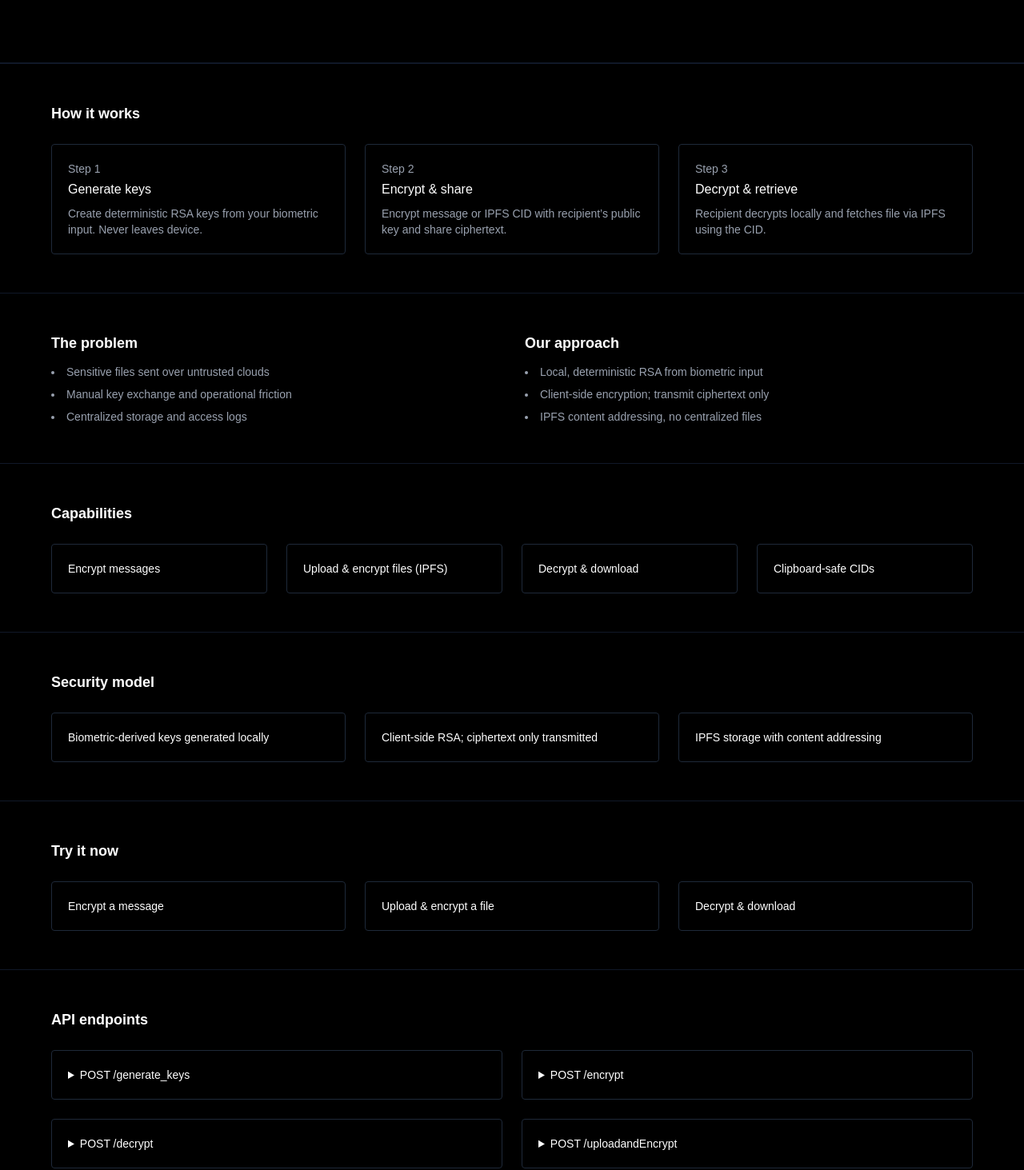
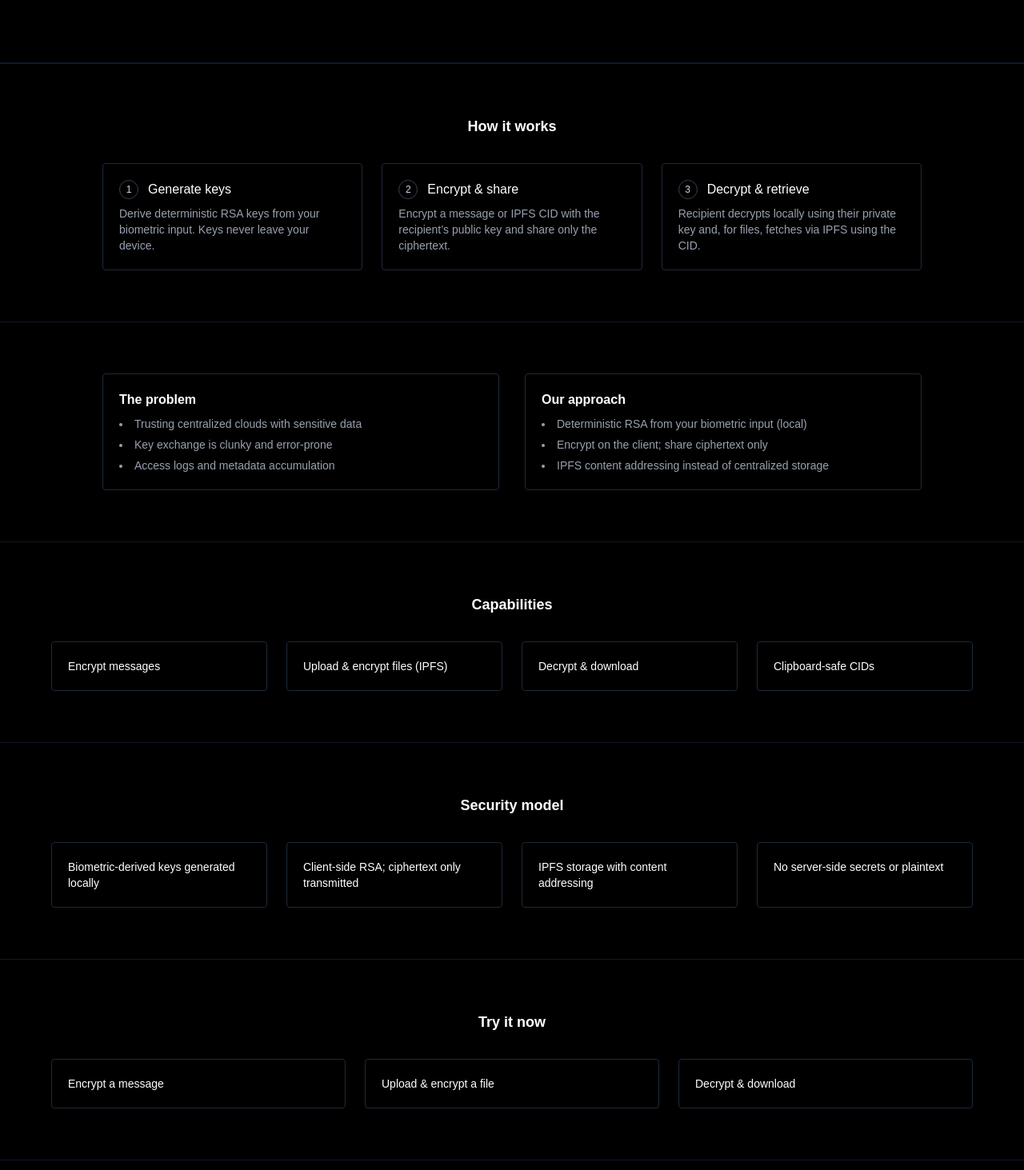
Before and after one commit to pieakshat/Eth-Delhi, a Next.js app in the folder FE/biocrypt/: page / in a window 1280 px wide. Shown: the part 530-1993 px from the top of the page at 80% size. Built offline with nearby package versions, Linux system fonts and the light colour scheme.

Commit message:
feat():v0 of lanidng is ready , iterstion is remaining

```diff
--- a/FE/biocrypt/app/page.tsx
+++ b/FE/biocrypt/app/page.tsx
@@ -39,81 +39,88 @@ export default function Home() {
         </section>
 
         {/* How it works */}
-        <section id="how" className="px-6 py-12 border-t border-gray-900">
-          <div className="max-w-6xl mx-auto">
-            <h2 className="text-lg font-semibold mb-6">How it works</h2>
-            <div className="grid md:grid-cols-3 gap-6">
-              <div className="border border-gray-800 rounded p-5">
-                <div className="text-sm text-gray-400">Step 1</div>
-                <div className="mt-1 font-medium">Generate keys</div>
-                <p className="mt-2 text-sm text-gray-400">Create deterministic RSA keys from your biometric input. Never leaves device.</p>
-              </div>
-              <div className="border border-gray-800 rounded p-5">
-                <div className="text-sm text-gray-400">Step 2</div>
-                <div className="mt-1 font-medium">Encrypt & share</div>
-                <p className="mt-2 text-sm text-gray-400">Encrypt message or IPFS CID with recipient’s public key and share ciphertext.</p>
-              </div>
-              <div className="border border-gray-800 rounded p-5">
-                <div className="text-sm text-gray-400">Step 3</div>
-                <div className="mt-1 font-medium">Decrypt & retrieve</div>
-                <p className="mt-2 text-sm text-gray-400">Recipient decrypts locally and fetches file via IPFS using the CID.</p>
-              </div>
-            </div>
+        <section id="how" className="px-6 py-14 md:py-16 border-t border-gray-900">
+          <div className="max-w-5xl mx-auto">
+            <h2 className="text-center text-lg font-semibold mb-8">How it works</h2>
+            <ol className="grid md:grid-cols-3 gap-5 md:gap-6">
+              <li className="border border-gray-800 rounded p-5">
+                <div className="flex items-center gap-3">
+                  <span className="inline-flex h-6 w-6 items-center justify-center rounded-full border border-gray-700 text-xs text-gray-300">1</span>
+                  <span className="font-medium">Generate keys</span>
+                </div>
+                <p className="mt-2 text-sm text-gray-400">Derive deterministic RSA keys from your biometric input. Keys never leave your device.</p>
+              </li>
+              <li className="border border-gray-800 rounded p-5">
+                <div className="flex items-center gap-3">
+                  <span className="inline-flex h-6 w-6 items-center justify-center rounded-full border border-gray-700 text-xs text-gray-300">2</span>
+                  <span className="font-medium">Encrypt & share</span>
+                </div>
+                <p className="mt-2 text-sm text-gray-400">Encrypt a message or IPFS CID with the recipient’s public key and share only the ciphertext.</p>
+              </li>
+              <li className="border border-gray-800 rounded p-5">
+                <div className="flex items-center gap-3">
+                  <span className="inline-flex h-6 w-6 items-center justify-center rounded-full border border-gray-700 text-xs text-gray-300">3</span>
+                  <span className="font-medium">Decrypt & retrieve</span>
+                </div>
+                <p className="mt-2 text-sm text-gray-400">Recipient decrypts locally using their private key and, for files, fetches via IPFS using the CID.</p>
+              </li>
+            </ol>
           </div>
         </section>
 
         {/* Problem → Solution */}
-        <section className="px-6 py-12 border-t border-gray-900">
-          <div className="max-w-6xl mx-auto grid md:grid-cols-2 gap-8">
-            <div>
-              <h3 className="text-lg font-semibold mb-3">The problem</h3>
-              <ul className="space-y-2 text-sm text-gray-400 list-disc list-inside">
-                <li>Sensitive files sent over untrusted clouds</li>
-                <li>Manual key exchange and operational friction</li>
-                <li>Centralized storage and access logs</li>
+        <section className="px-6 py-14 md:py-16 border-t border-gray-900">
+          <div className="max-w-5xl mx-auto grid md:grid-cols-2 gap-6 md:gap-8">
+            <div className="border border-gray-800 rounded p-5">
+              <h3 className="text-base font-semibold mb-2">The problem</h3>
+              <ul className="space-y-1.5 text-sm text-gray-400 list-disc list-inside">
+                <li>Trusting centralized clouds with sensitive data</li>
+                <li>Key exchange is clunky and error‑prone</li>
+                <li>Access logs and metadata accumulation</li>
               </ul>
             </div>
-            <div>
-              <h3 className="text-lg font-semibold mb-3">Our approach</h3>
-              <ul className="space-y-2 text-sm text-gray-400 list-disc list-inside">
-                <li>Local, deterministic RSA from biometric input</li>
-                <li>Client‑side encryption; transmit ciphertext only</li>
-                <li>IPFS content addressing, no centralized files</li>
+            <div className="border border-gray-800 rounded p-5">
+              <h3 className="text-base font-semibold mb-2">Our approach</h3>
+              <ul className="space-y-1.5 text-sm text-gray-400 list-disc list-inside">
+                <li>Deterministic RSA from your biometric input (local)</li>
+                <li>Encrypt on the client; share ciphertext only</li>
+                <li>IPFS content addressing instead of centralized storage</li>
               </ul>
             </div>
           </div>
         </section>
 
         {/* Capabilities */}
-        <section className="px-6 py-12 border-t border-gray-900">
+        <section className="px-6 py-14 md:py-16 border-t border-gray-900">
           <div className="max-w-6xl mx-auto">
-            <h2 className="text-lg font-semibold mb-6">Capabilities</h2>
-            <div className="grid md:grid-cols-4 gap-6">
-              <div className="border border-gray-800 rounded p-5 text-sm">Encrypt messages</div>
-              <div className="border border-gray-800 rounded p-5 text-sm">Upload & encrypt files (IPFS)</div>
-              <div className="border border-gray-800 rounded p-5 text-sm">Decrypt & download</div>
-              <div className="border border-gray-800 rounded p-5 text-sm">Clipboard‑safe CIDs</div>
+            <h2 className="text-center text-lg font-semibold mb-8">Capabilities</h2>
+            <div className="grid md:grid-cols-4 gap-5 md:gap-6 text-sm">
+              <div className="border border-gray-800 rounded p-5">Encrypt messages</div>
+              <div className="border border-gray-800 rounded p-5">Upload & encrypt files (IPFS)</div>
+              <div className="border border-gray-800 rounded p-5">Decrypt & download</div>
+              <div className="border border-gray-800 rounded p-5">Clipboard‑safe CIDs</div>
             </div>
           </div>
         </section>
 
         {/* Security */}
-        <section id="security" className="px-6 py-12 border-t border-gray-900">
+        <section id="security" className="px-6 py-14 md:py-16 border-t border-gray-900">
           <div className="max-w-6xl mx-auto">
-            <h2 className="text-lg font-semibold mb-6">Security model</h2>
-            <div className="grid md:grid-cols-3 gap-6 text-sm">
+            <h2 className="text-center text-lg font-semibold mb-8">Security model</h2>
+            <div className="grid md:grid-cols-4 gap-5 md:gap-6 text-sm">
               <div className="border border-gray-800 rounded p-5">Biometric‑derived keys generated locally</div>
               <div className="border border-gray-800 rounded p-5">Client‑side RSA; ciphertext only transmitted</div>
               <div className="border border-gray-800 rounded p-5">IPFS storage with content addressing</div>
+              <div className="border border-gray-800 rounded p-5">No server‑side secrets or plaintext</div>
             </div>
           </div>
         </section>
 
         {/* Quick actions */}
-        <section className="px-6 py-12 border-t border-gray-900">
+        <section className="px-6 py-14 md:py-16 border-t border-gray-900">
           <div className="max-w-6xl mx-auto">
-            <h2 className="text-lg font-semibold mb-6">Try it now</h2>
-            <div className="grid md:grid-cols-3 gap-6 text-sm">
+            <h2 className="text-center text-lg font-semibold mb-8">Try it now</h2>
+            <div className="grid md:grid-cols-3 gap-5 md:gap-6 text-sm">
               <a href="/dashboard" className="border border-gray-800 rounded p-5 hover:bg-gray-900">Encrypt a message</a>
               <a href="/dashboard" className="border border-gray-800 rounded p-5 hover:bg-gray-900">Upload & encrypt a file</a>
               <a href="/dashboard" className="border border-gray-800 rounded p-5 hover:bg-gray-900">Decrypt & download</a>
@@ -122,10 +129,10 @@ export default function Home() {
         </section>
 
         {/* API (collapsed) */}
-        <section className="px-6 py-12 border-t border-gray-900">
+        <section className="px-6 py-14 md:py-16 border-t border-gray-900">
           <div className="max-w-6xl mx-auto">
-            <h2 className="text-lg font-semibold mb-6">API endpoints</h2>
-            <div className="grid md:grid-cols-2 gap-6 text-sm">
+            <h2 className="text-center text-lg font-semibold mb-8">API endpoints</h2>
+            <div className="grid md:grid-cols-2 gap-5 md:gap-6 text-sm">
               <details className="border border-gray-800 rounded p-5">
                 <summary className="cursor-pointer">POST /generate_keys</summary>
                 <pre className="mt-3 text-xs text-gray-300 overflow-auto">{`{
@@ -162,10 +169,10 @@ export default function Home() {
         </section>
 
         {/* FAQ */}
-        <section className="px-6 py-12 border-t border-gray-900">
+        <section className="px-6 py-14 md:py-16 border-t border-gray-900">
           <div className="max-w-6xl mx-auto">
-            <h2 className="text-lg font-semibold mb-6">FAQ</h2>
-            <div className="grid md:grid-cols-2 gap-6 text-sm">
+            <h2 className="text-center text-lg font-semibold mb-8">FAQ</h2>
+            <div className="grid md:grid-cols-2 gap-5 md:gap-6 text-sm">
               <details className="border border-gray-800 rounded p-5">
                 <summary className="cursor-pointer">What data leaves my device?</summary>
                 <p className="mt-3 text-gray-400">Only ciphertext and CIDs. Biometric input and keys never leave your device.</p>
```
